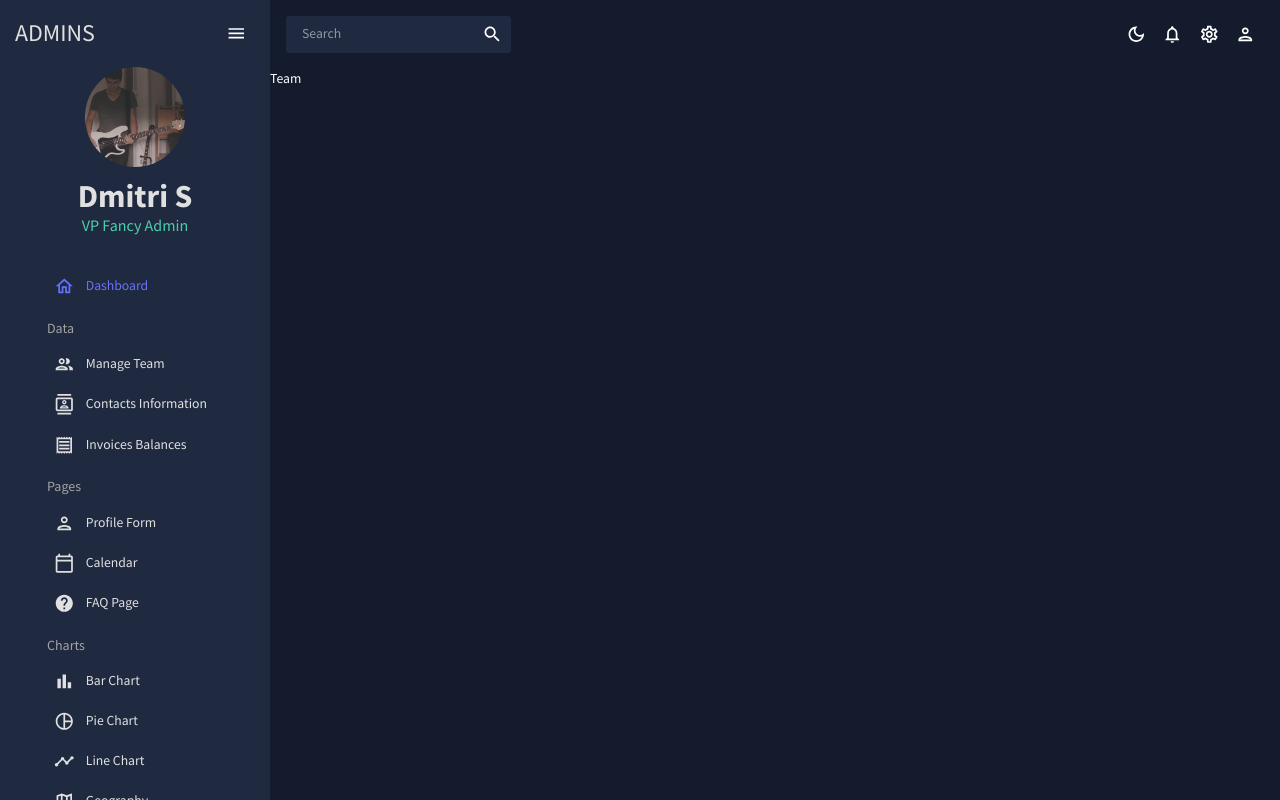
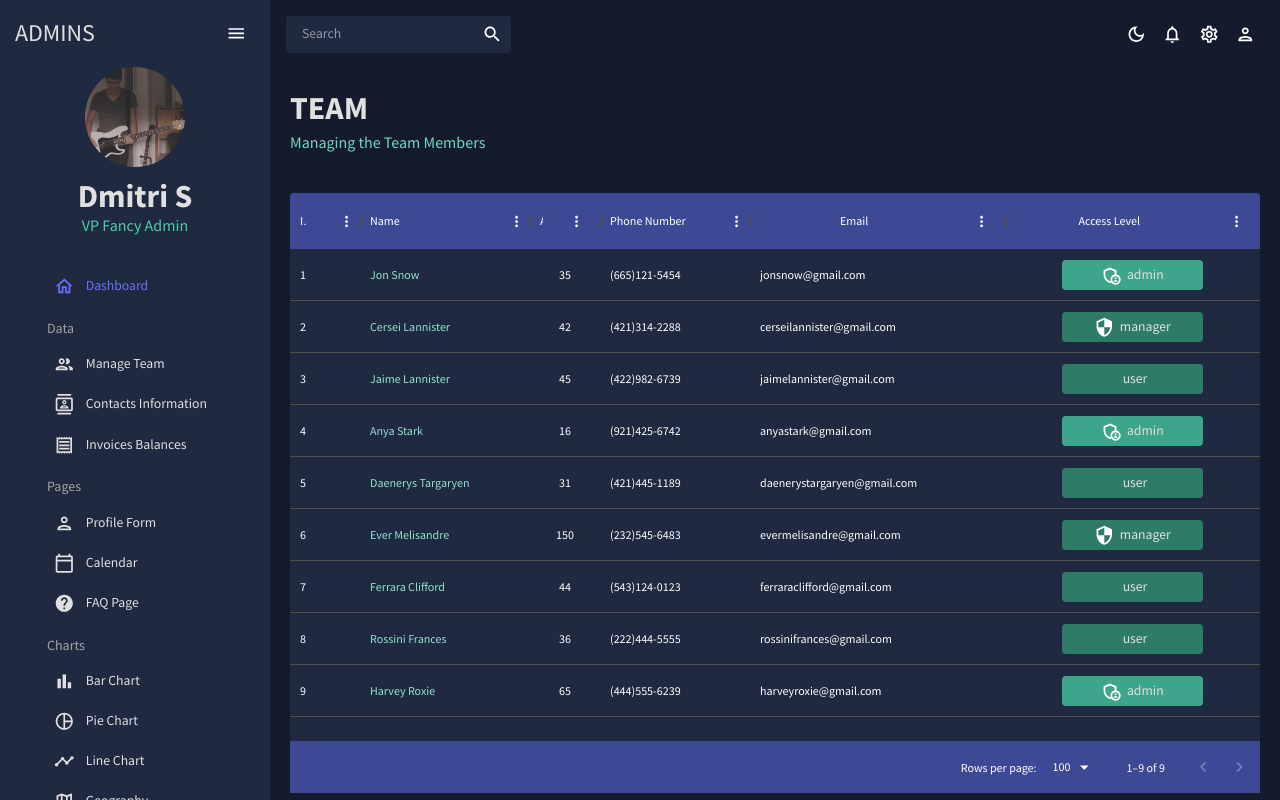
Before and after one commit to Dmitriy24S/admin-dashboard, a React (Create React App) app: page /team in a window 1280 px wide. Built offline with nearby package versions, Linux system fonts and the light colour scheme.

Commit message:
feat: add Team Data Grid to Team Page

```diff
--- a/src/scenes/team/index.tsx
+++ b/src/scenes/team/index.tsx
@@ -1,5 +1,133 @@
+import AdminPanelSettingsOutlinedIcon from '@mui/icons-material/AdminPanelSettingsOutlined'
+import LockOpenOutlinedIcon from '@mui/icons-material/LockOpenOutlined'
+import SecurityOutlinedIcon from '@mui/icons-material/SecurityOutlined'
+import { Box, Typography, useTheme } from '@mui/material'
+import { DataGrid } from '@mui/x-data-grid'
+import CategoryHeader from '../../components/CategoryHeader'
+import { mockDataTeam } from '../../data/mockData'
+import { colorsShades } from '../../theme/theme'
+
 const Team = () => {
-  return <div>Team</div>
+  const theme = useTheme()
+  const colors = colorsShades(theme.palette.mode)
+
+  const columns = [
+    {
+      field: 'id',
+      headerName: 'ID',
+      // ! mobile wide overflow hidden
+      minWidth: 60,
+      maxWidth: 70,
+    },
+    {
+      field: 'name',
+      headerName: 'Name',
+      flex: 1, // grow to 1 fr of size
+      cellClassName: 'name-column--cell',
+      minWidth: 120,
+      maxWidth: 170,
+    },
+    {
+      field: 'age',
+      headerName: 'Age',
+      type: 'number',
+      // headerAlign: 'left', // !
+      // align: 'left', // !
+      // justifyContent: 'center', // ! no
+      align: 'center' as const, // !
+      headerAlign: 'center' as const, // !
+      minWidth: 50,
+      maxWidth: 70,
+    },
+    {
+      field: 'phone',
+      headerName: 'Phone Number',
+      flex: 1,
+      minWidth: 100,
+      maxWidth: 150,
+    },
+    {
+      field: 'email',
+      headerName: 'Email',
+      headerAlign: 'center' as const, // !
+
+      flex: 1,
+      minWidth: 160,
+    },
+    {
+      field: 'access',
+      headerName: 'Access Level',
+      headerAlign: 'center' as const, // !
+      flex: 1,
+      minWidth: 170,
+
+      renderCell: ({ row: { access } }: { row: { access: string } }) => {
+        // customize cell, grab data from row->access
+        return (
+          <Box
+            width='60%'
+            m='0 auto'
+            p='5px'
+            display='flex'
+            justifyContent='center'
+            borderRadius='4px'
+            sx={{
+              backgroundColor:
+                access === 'admin' ? colors.greenAccent[600] : colors.greenAccent[700],
+            }}
+          >
+            {access === 'admin' && <AdminPanelSettingsOutlinedIcon />}
+            {access === 'manager' && <SecurityOutlinedIcon />}
+            {access === 'security' && <LockOpenOutlinedIcon />}
+            <Typography color={colors.gray[100]} sx={{ ml: '5px' }}>
+              {access}
+            </Typography>
+          </Box>
+        )
+      },
+    },
+  ]
+
+  return (
+    <Box m='20px'>
+      <CategoryHeader title='TEAM' subtitle='Managing the Team Members' />
+      <Box
+        m='40px 0 0 0'
+        height='75vh'
+        sx={{
+          '& .MuiDataGrid-root': {
+            border: 'none',
+          },
+          '& .MuiDataGrid-cell': {
+            borderBottom: 'none',
+          },
+          '& .name-column--cell': {
+            // !
+            color: colors.greenAccent[300],
+          },
+          '& .MuiDataGrid-columnHeaders': {
+            backgroundColor: colors.blueAccent[700],
+            borderBottom: 'none',
+          },
+          '& .MuiDataGrid-virtualScroller': {
+            backgroundColor: colors.primary[400],
+          },
+          '& .MuiDataGrid-footerContainer': {
+            borderTop: 'none',
+            backgroundColor: colors.blueAccent[700],
+          },
+          '& .MuiDataGrid-columnSeparator': {
+            // color: colors.gray[400],
+            // visibibility: 'invisible',
+            // opacity: 0,
+            color: 'rgba(0,0,0,0)',
+          },
+        }}
+      >
+        <DataGrid rows={mockDataTeam} columns={columns} />
+      </Box>
+    </Box>
+  )
 }
 
 export default Team
```
